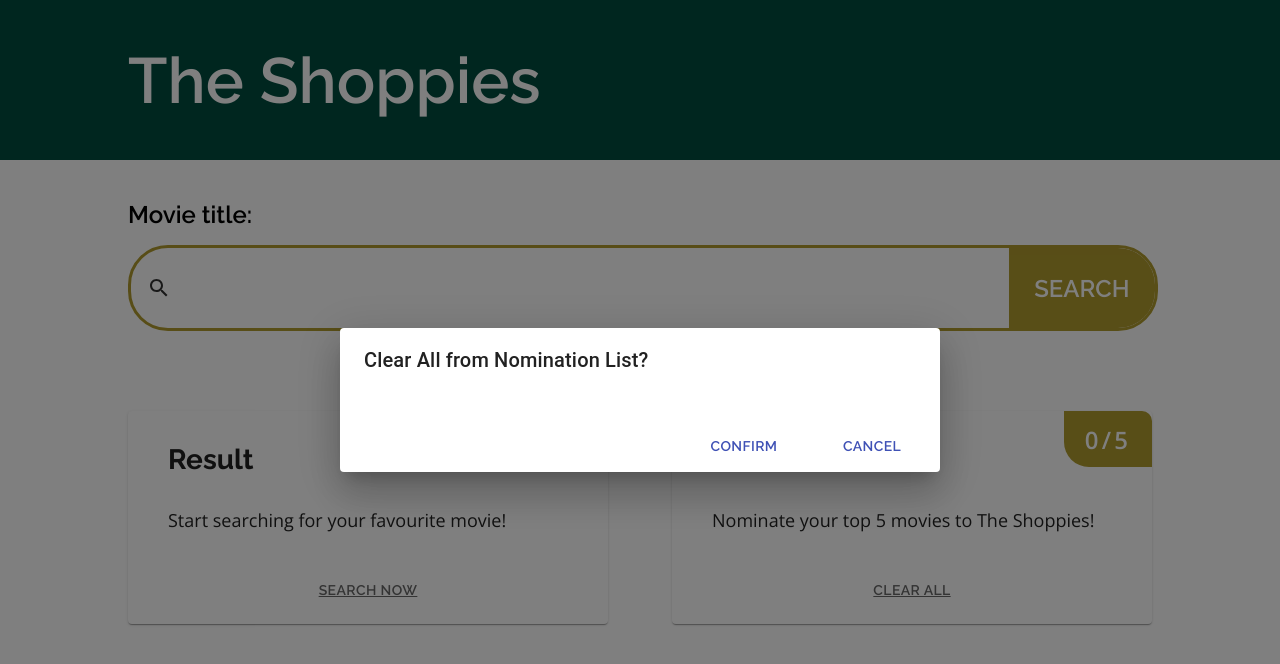
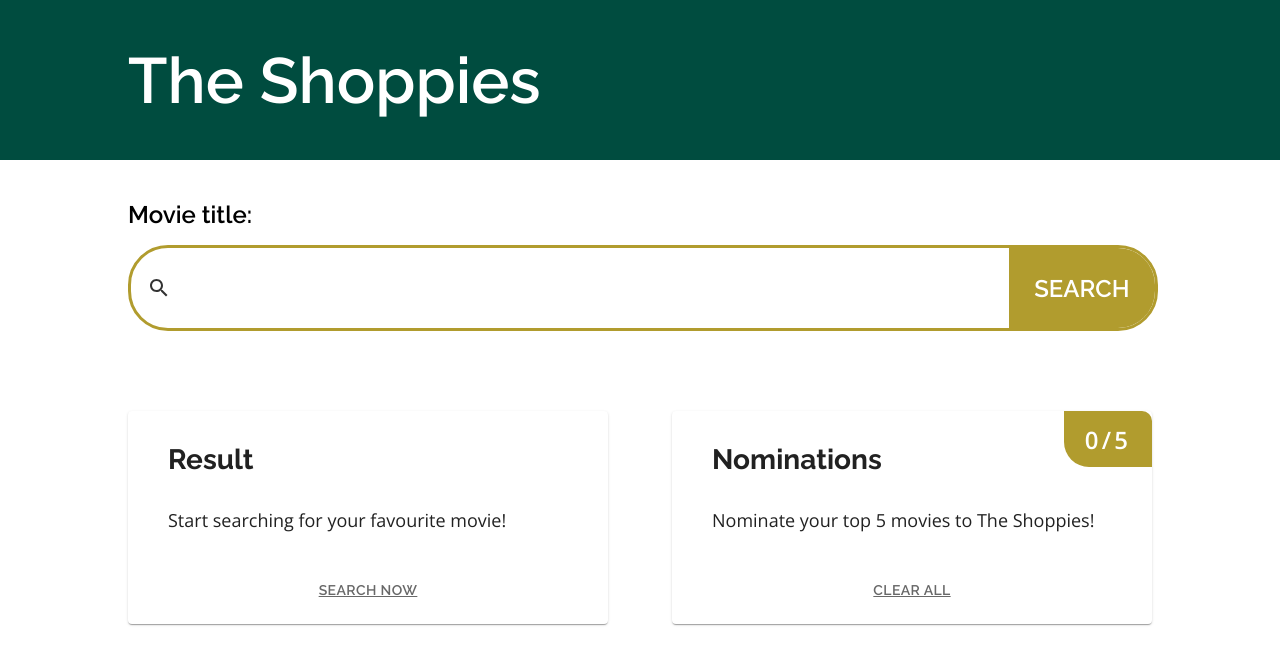
Before and after one commit to sandratoh/shoppies, a React (Create React App) app: page / in a window 1280 px wide. Shown: the top 664 px of the page. Built offline with nearby package versions, Linux system fonts and the light colour scheme.

Commit message:
Move dialog state to provider and import to clear all cta

```diff
--- a/src/Provider/MovieDataProvider.tsx
+++ b/src/Provider/MovieDataProvider.tsx
@@ -15,6 +15,8 @@ interface IMovieContext {
   setSearchResult: React.Dispatch<React.SetStateAction<IMovie[]>>;
   searchKeyword: string;
   setSearchKeyword: React.Dispatch<React.SetStateAction<string>>;
+  open: boolean;
+  setOpen: React.Dispatch<React.SetStateAction<boolean>>;
 }
 
 export const MovieContext = createContext<IMovieContext>({} as IMovieContext);
@@ -26,6 +28,8 @@ export const MovieDataProvider: React.FC<{}> = props => {
 
   const [searchKeyword, setSearchKeyword] = useState<string>('');
 
+  const [open, setOpen] = useState(false);
+
   const data = {
     nominations,
     setNominations,
@@ -33,6 +37,8 @@ export const MovieDataProvider: React.FC<{}> = props => {
     setSearchResult,
     searchKeyword,
     setSearchKeyword,
+    open,
+    setOpen,
   };
 
   // console.log('data', data);
--- a/src/components/Confirm.tsx
+++ b/src/components/Confirm.tsx
@@ -1,5 +1,5 @@
 // Libraries
-import { useContext, useState } from 'react';
+import { useContext } from 'react';
 
 // Component
 import Button from './Button';
@@ -18,8 +18,7 @@ import { MovieContext } from '../Provider/MovieDataProvider';
 import './Confirm.scss';
 
 export const Confirm = () => {
-  const { nominations } = useContext(MovieContext);
-  const [open, setOpen] = useState(true);
+  const { nominations, open, setOpen } = useContext(MovieContext);
 
   const handleConfirm = () => {
     setOpen(false);
@@ -28,33 +27,6 @@ export const Confirm = () => {
   const handleCancel = () => {
     setOpen(false);
   };
-
-  // const nominations = [
-  //   {
-  //     Title: 'Mean Girls',
-  //     Year: '2004',
-  //     imdbID: 'tt0377092',
-  //     Type: 'movie',
-  //     Poster:
-  //       'https://m.media-amazon.com/images/M/MV5BMjE1MDQ4MjI1OV5BMl5BanBnXkFtZTcwNzcwODAzMw@@._V1_SX300.jpg',
-  //   },
-  //   {
-  //     Title: 'The Avengers',
-  //     Year: '2012',
-  //     imdbID: 'tt0848228',
-  //     Type: 'movie',
-  //     Poster:
-  //       'https://m.media-amazon.com/images/M/MV5BNDYxNjQyMjAtNTdiOS00NGYwLWFmNTAtNThmYjU5ZGI2YTI1XkEyXkFqcGdeQXVyMTMxODk2OTU@._V1_SX300.jpg',
-  //   },
-  //   {
-  //     Title: 'The Matrix',
-  //     Year: '1999',
-  //     imdbID: 'tt0133093',
-  //     Type: 'movie',
-  //     Poster:
-  //       'https://m.media-amazon.com/images/M/MV5BNzQzOTk3OTAtNDQ0Zi00ZTVkLWI0MTEtMDllZjNkYzNjNTc4L2ltYWdlXkEyXkFqcGdeQXVyNjU0OTQ0OTY@._V1_SX300.jpg',
-  //   },
-  // ];
 
   const movieList = nominations
     ? nominations.map(nomination => (
@@ -76,7 +48,7 @@ export const Confirm = () => {
       </DialogTitle>
       <DialogContent>
         <DialogContentText id="alert-dialog-description">
-          <ol>{movieList}</ol>
+          {movieList}
         </DialogContentText>
       </DialogContent>
       <DialogActions>
--- a/src/components/Nomination/NominationCard.tsx
+++ b/src/components/Nomination/NominationCard.tsx
@@ -16,10 +16,11 @@ import { MovieContext } from '../../Provider/MovieDataProvider';
 import './Nomination.scss';
 
 export const NominationCard: React.FC<{}> = () => {
-  const { nominations, setNominations } = useContext(MovieContext);
+  const { nominations, setNominations, setOpen } = useContext(MovieContext);
 
   const handleClear = () => {
     setNominations([]);
+    setOpen(true);
   };
 
   return (
```
